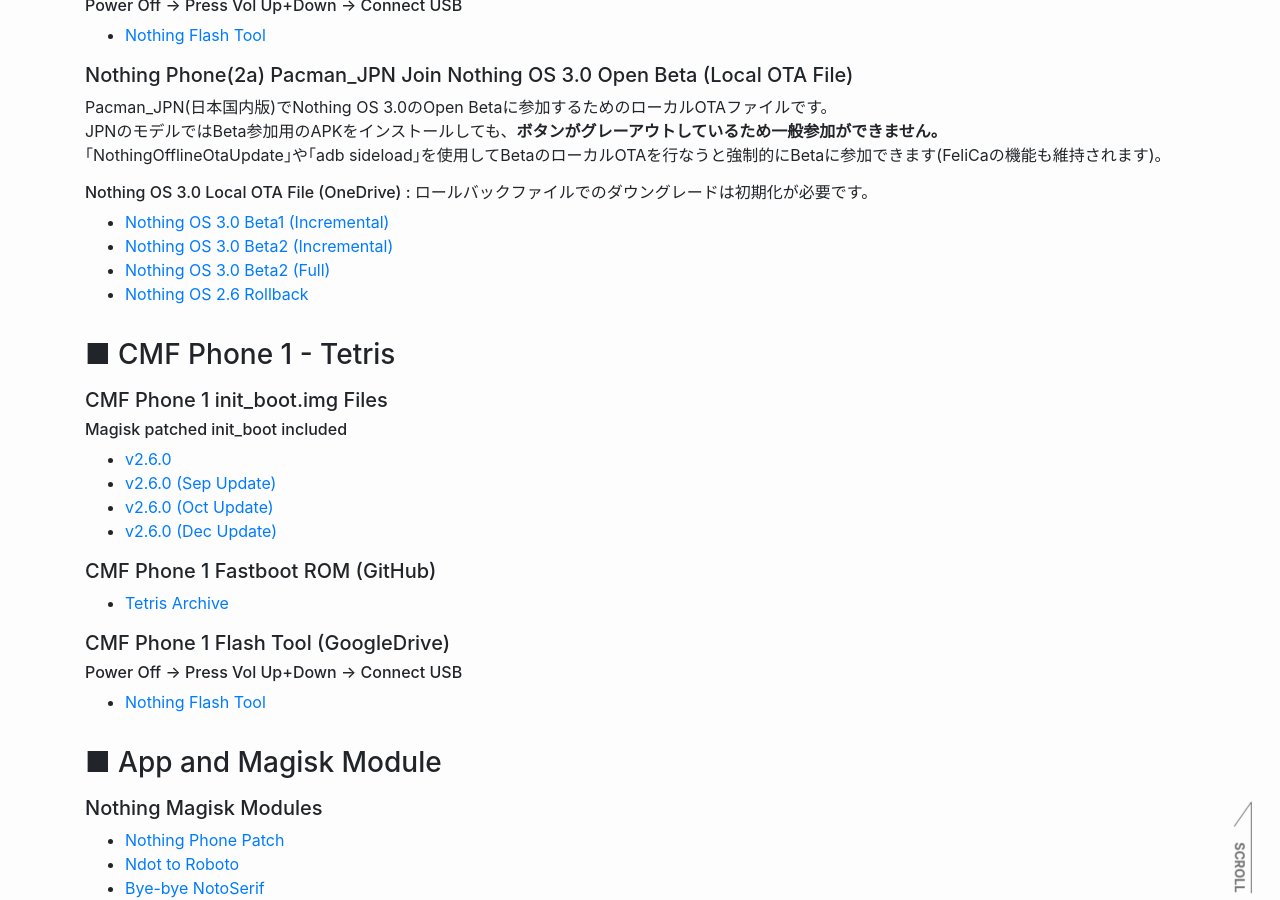
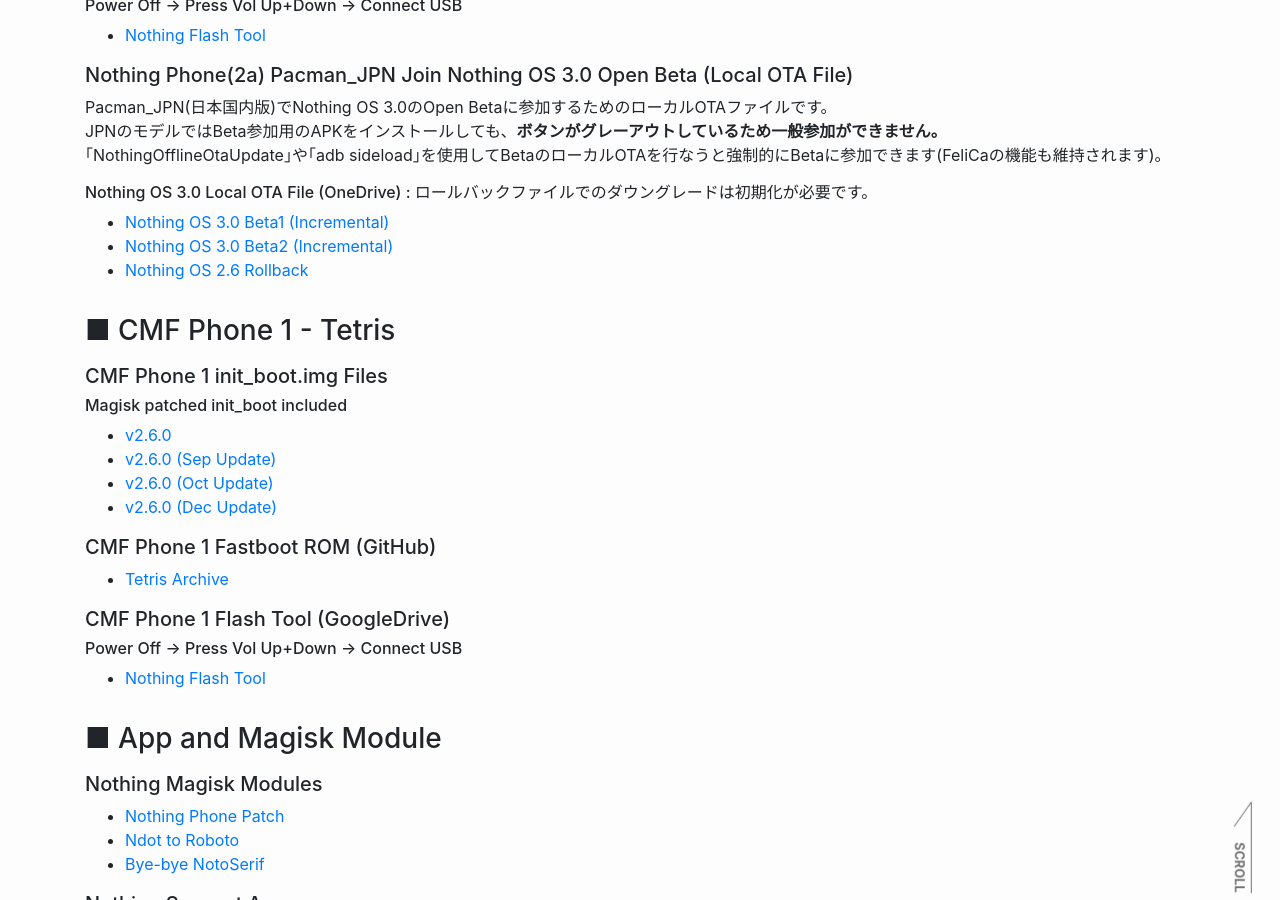
Before and after one commit to reindex-ot/reindex-ot.github.io, a Jekyll site: the page built from nothing.md, in a window 1280 px wide and 900 px high, scrolled down 4723 px. Built offline with Jekyll 4.4.1, drawn with Linux system fonts in a browser that asks for light colours.

Commit message:
Update nothing.md
Signed-off-by: Re*Index. (ot_inc) <32851879+reindex-ot@users.noreply.github.com>

```diff
--- a/nothing.md
+++ b/nothing.md
@@ -180,7 +180,6 @@ JPNのモデルではBeta参加用のAPKをインストールしても、**ボ
 ######  Nothing OS 3.0 Local OTA File (OneDrive) : ロールバックファイルでのダウングレードは初期化が必要です。
 - [Nothing OS 3.0 Beta1 (Incremental)](https://1drv.ms/u/c/469c634aaa8d2801/EQEojapKY5wggEbcIwAAAAABvcbTQsuemV2D15TiDEFLkA?e=rEuwhX)
 - [Nothing OS 3.0 Beta2 (Incremental)](https://1drv.ms/u/c/469c634aaa8d2801/EdVNe8GKcJJGuJ9NyG6flrUBBhkrGKp5Cnngu6I4xQBqtg?e=fbACbW)
-- [Nothing OS 3.0 Beta2 (Full)](https://1drv.ms/u/c/469c634aaa8d2801/EUcXYCDoYwpEuwWuA7GM5EQBLcKvse-17J67n6NtsnOl7Q)
 - [Nothing OS 2.6 Rollback](https://1drv.ms/u/c/469c634aaa8d2801/EQEojapKY5wggEbbIwAAAAABSzl7NxbqsGHzGvWyDHb8JQ?e=hPU9Mg)
 
 ### ■ CMF Phone 1 - Tetris
```
